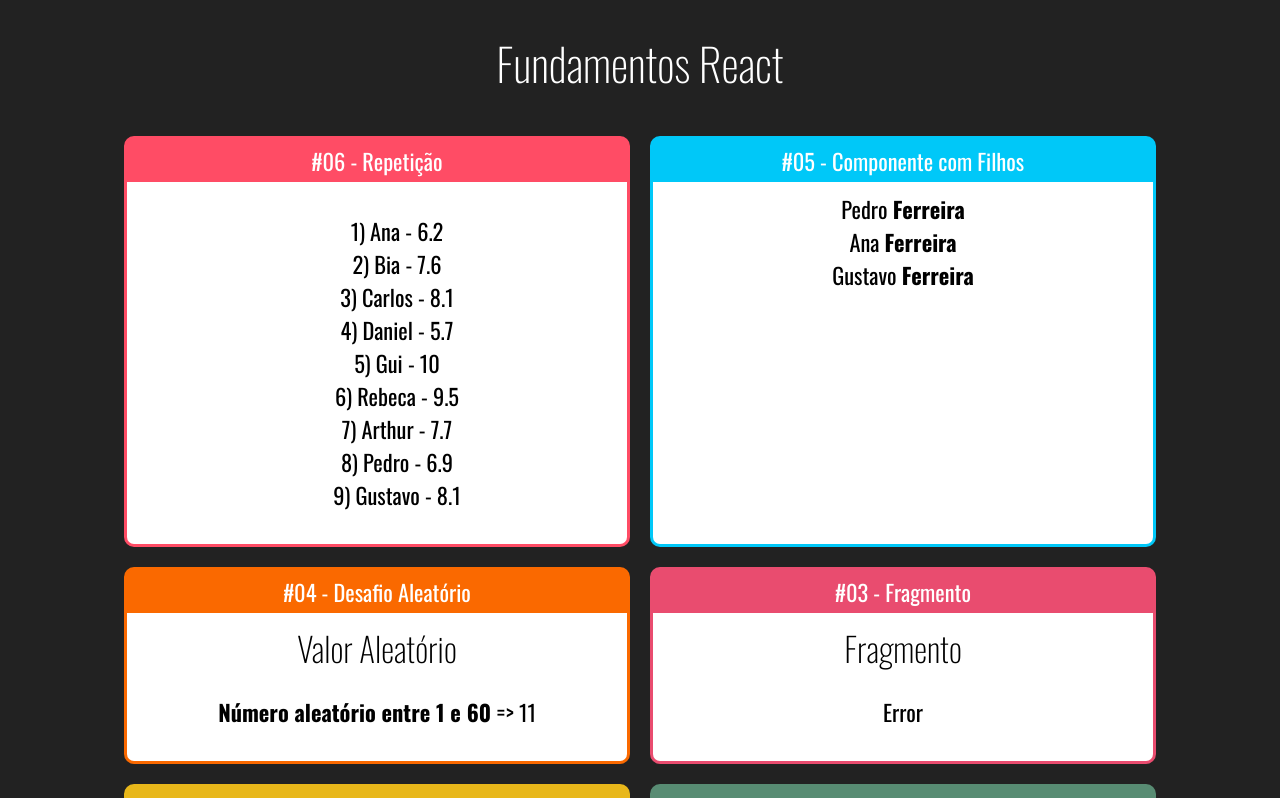
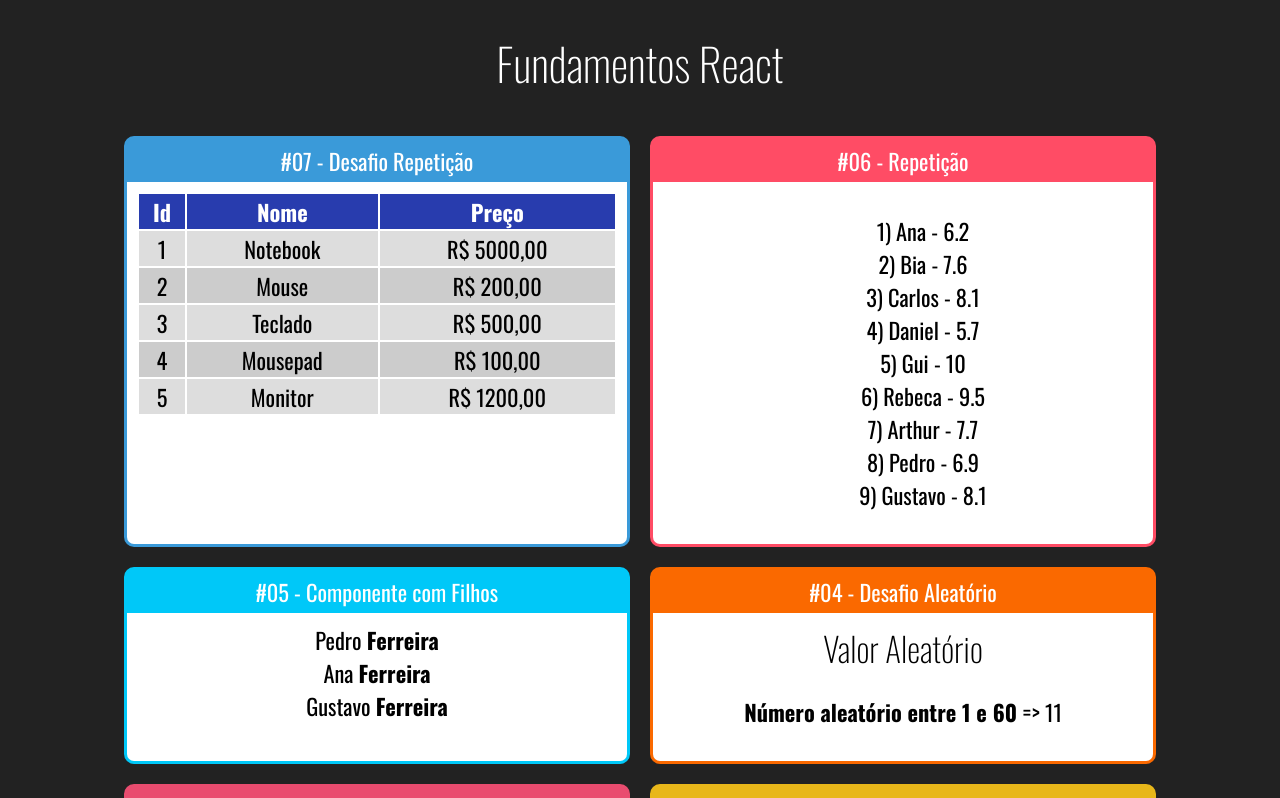
Before and after one commit to igormap/curso-react, a React (Create React App) app: page / in a window 1280 px wide. Shown: the top 798 px of the page. Built offline with nearby package versions, Linux system fonts and the light colour scheme.

Commit message:
Desafio Tabela de Produtos

```diff
--- a/src/App.jsx
+++ b/src/App.jsx
@@ -2,7 +2,8 @@ import React from "react";
 
 import "./App.css";
 
-import ListaAlunos from "./repeticao/ListaAlunos.";
+import TabelaProdutos from "./components/repeticao/TabelaProdutos";
+import ListaAlunos from "./components/repeticao/ListaAlunos.";
 import Familia from "./components/basicos/Familia";
 import FamiliaMembro from "./components/basicos/FamiliaMembro";
 import Card from "./components/layout/Card";
@@ -16,6 +17,10 @@ export default (_) => (
     <h1>Fundamentos React</h1>
 
     <div className="Cards">
+      <Card titulo="#07 - Desafio Repetição" color="#3A9AD9">
+        <TabelaProdutos />
+      </Card>
+
       <Card titulo="#06 - Repetição" color="#FF4C65">
         <ListaAlunos />
       </Card>
--- a/src/repeticao/ListaAlunos..jsx
+++ b/src/components/repeticao/ListaAlunos..jsx
@@ -1,5 +1,5 @@
 import React from "react";
-import alunos from "../data/alunos";
+import alunos from "../../data/alunos";
 
 export default (props) => {
   const listaDeAlunos = alunos.map((aluno) => {
--- /dev/null
+++ b/src/components/repeticao/TabelaProdutos.css
@@ -0,0 +1,16 @@
+.TabelaProdutos table {
+    width: 100%;
+}
+
+.TabelaProdutos th {
+    background-color: #283CAE;
+    color: #fff;
+}
+
+.TabelaProdutos .Par {
+    background-color: #ddd;
+}
+
+.TabelaProdutos .Impar {
+    background-color: #ccc;
+}
--- /dev/null
+++ b/src/components/repeticao/TabelaProdutos.jsx
@@ -0,0 +1,28 @@
+import React from "react";
+import produtos from "../../data/produtos";
+import './TabelaProdutos.css'
+
+export default (props) => {
+  const listaProdutos = produtos.map((produto, i) => {
+    return (
+      <tr key={produtos.id} className={i % 2 == 0 ? 'Par' : 'Impar'}>
+        <td>{produto.id}</td>
+        <td>{produto.nome}</td>
+        <td>R$ {produto.preco.replace('.', ',')}</td>
+      </tr>
+    );
+  });
+
+  return (
+    <div className="TabelaProdutos">
+      <table style={{ margin: "0 auto", border: "1" }}>
+        <tr>
+          <th>Id</th>
+          <th>Nome</th>
+          <th>Preço</th>
+        </tr>
+        {listaProdutos}
+      </table>
+    </div>
+  );
+};
--- /dev/null
+++ b/src/data/produtos.js
@@ -0,0 +1,7 @@
+export default [
+    { id: 1, nome: "Notebook", preco: "5000.00" },
+    { id: 2, nome: "Mouse", preco: "200.00" },
+    { id: 3, nome: "Teclado", preco: "500.00" },
+    { id: 4, nome: "Mousepad", preco: "100.00" },
+    { id: 5, nome: "Monitor", preco: "1200.00" },
+  ];
```
